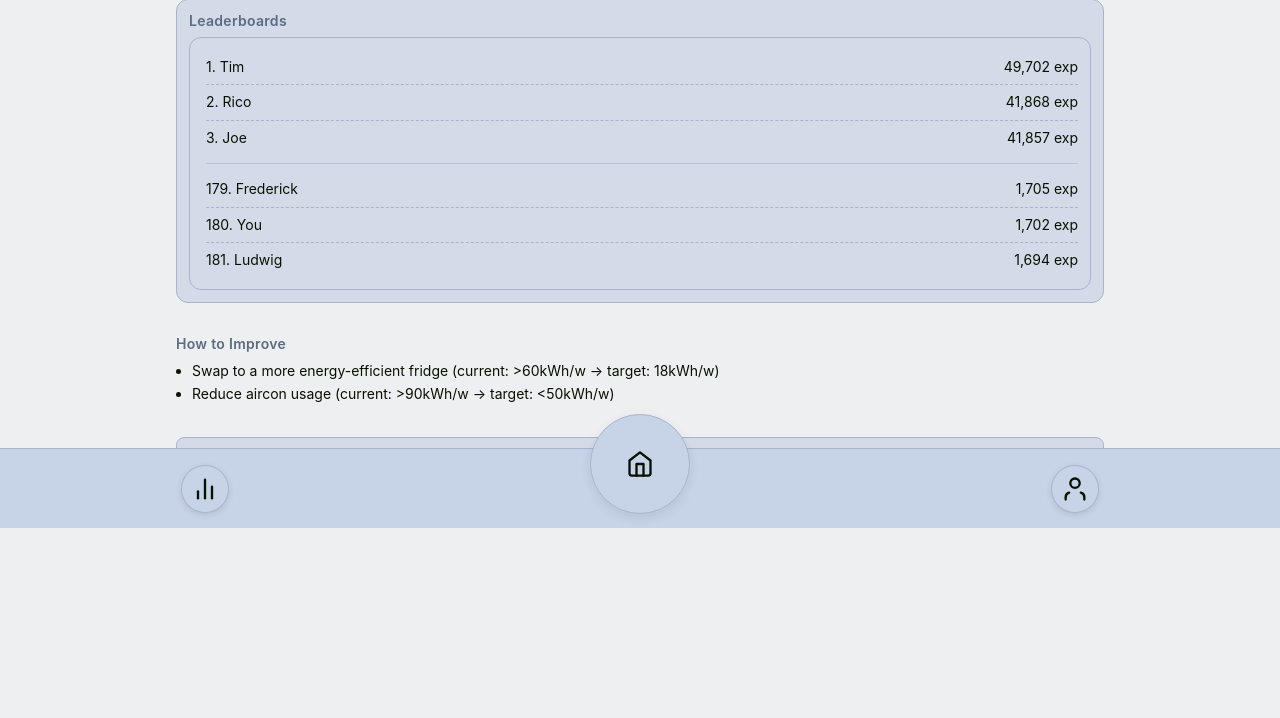
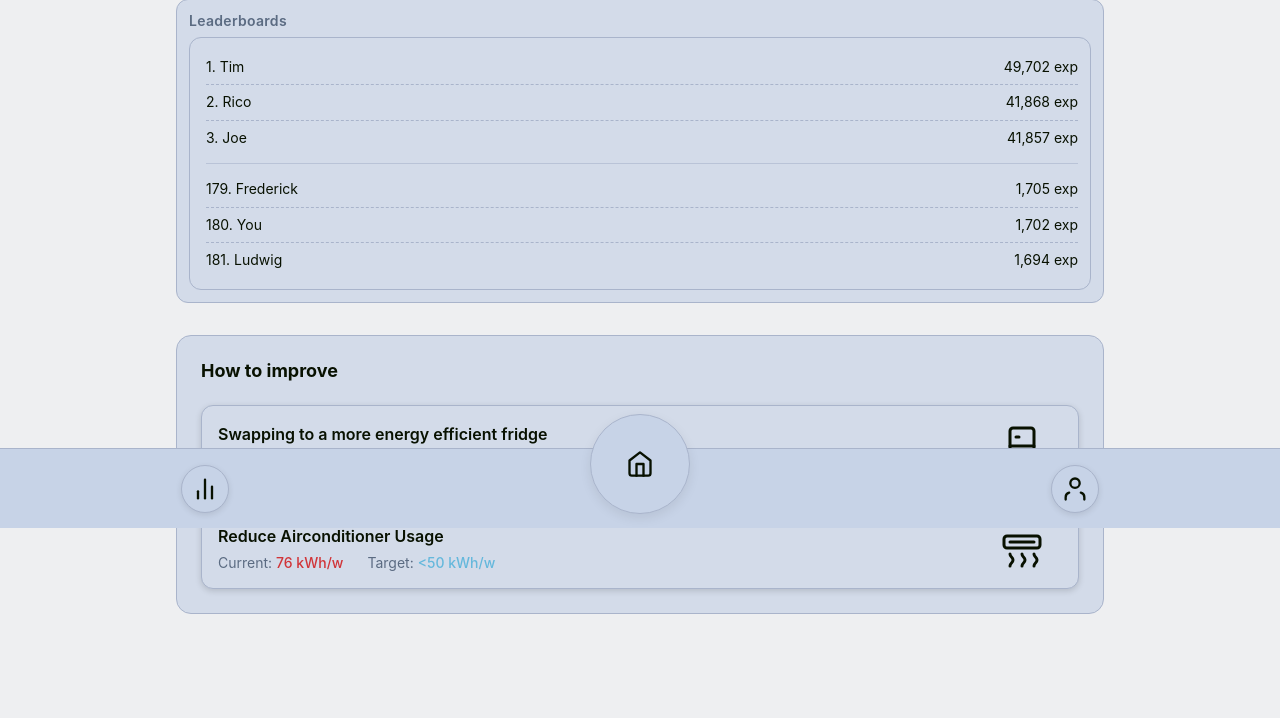
Before and after one commit to TimmyTam123/browhytfarewedoingthis, a Flask app: page /leaderboard in a window 1280 px wide. Shown: the part 272-990 px from the top of the page. Before the commit the page ends 800 px from the top, so only its background shows below. Run offline with Flask 3, Linux system fonts and the light colour scheme.

Commit message:
AHHAHAHA

```diff
--- a/app.py
+++ b/app.py
@@ -10,3 +10,7 @@ def home():
 @app.route("/leaderboard")
 def leaderboard():
     return render_template("leaderboard.html")
+
+@app.route("/profile")
+def profile():
+    return render_template("profile.html")
--- a/static/script.js
+++ b/static/script.js
@@ -9,6 +9,7 @@ document.addEventListener('DOMContentLoaded', () => {
   const sidebar = document.getElementById('sidebar');
 const toggleBtn = document.getElementById("toggleTheme");
   const root = document.documentElement;
+  sidebar.classList.add('ready');
 
   // Load saved theme from localStorage, or default to light
   const savedTheme = localStorage.getItem("theme") || "light";
@@ -102,7 +103,7 @@ if (increaseBtn && tempEl) {
     setTemp(current + 1);
   });
 }
-if (hamburger && sidebar) {
+  if (hamburger && sidebar) {
     hamburger.addEventListener('click', () => {
       sidebar.classList.toggle('open');
       console.log('Hamburger clicked, sidebar toggled.');
--- a/static/style.css
+++ b/static/style.css
@@ -173,7 +173,7 @@ html, body {
 
 /* Optional hover */
 :root[data-theme="dark"] .hamburger {
-  color: #eeffdb; /* light greenish-white from your palette */
+  color: #f8fff0; /* light greenish-white from your palette */
 }
 
 :root[data-theme="light"] .hamburger {
@@ -379,24 +379,105 @@ html, body {
   color: var(--border); /* dark tone for icon lines */
 }
 
-/* Sidebar */
+
+/* Sidebar base */
+/* Sidebar base */
 .sidebar {
   position: fixed;
   top: 0;
-  left: -260px; /* hidden by default */
+  left: 0;
   width: 240px;
   height: 100%;
   background: var(--panel-2);
   border-right: 1px solid var(--border);
   padding: 20px;
   box-shadow: 4px 0 12px var(--shadow-3);
-  transition: left 0.3s ease;
   z-index: 150;
   display: flex;
   flex-direction: column;
   justify-content: space-between;
+
+  transform: translateX(-260px);
+  opacity: 0;
+  pointer-events: none;
 }
 
+/* Only animate once .ready is applied */
+.sidebar.ready {
+  transition: transform 0.3s ease, opacity 0.3s ease;
+}
+
+.sidebar.open {
+  transform: translateX(0);
+  opacity: 1;
+  pointer-events: auto;
+}
+
+
+.leaderboard-footer {
+  padding: 24px;
+  margin-bottom: 20px;
+  background: var(--panel);
+  display: flex;
+  flex-direction: column;
+  gap: 20px;
+  border: 1px solid var(--border);
+  border-radius: 15px;
+}
+
+.footer-heading {
+  font-size: 18px;
+  font-weight: 700;
+  color: var(--text);
+  margin-bottom: 4px;
+}
+
+.efficiency-card {
+  display: flex;
+  align-items: center;
+  background: var(--panel-2);
+  border: 1px solid var(--border);
+  border-radius: 12px;
+  padding: 16px;
+  box-shadow: 0 2px 6px var(--shadow-2);
+}
+
+.card-icon {
+  width: 48px;
+  height: 48px;
+  margin-right: 16px;
+}
+
+.card-content {
+  flex: 1;
+}
+
+.card-title {
+  font-weight: 600;
+  font-size: 16px;
+  margin-bottom: 8px;
+  color: var(--text);
+}
+
+.card-metrics {
+  display: flex;
+  gap: 24px;
+  font-size: 14px;
+  color: var(--muted);
+}
+
+.metric span {
+  font-weight: 500;
+}
+
+/* Specific coloring */
+.metric:first-child span {
+  color: var(--bad); /* current usage */
+}
+
+.metric:last-child span {
+  color: var(--good); /* target usage */
+}
 html, body {
   height: 100%;
   background: var(--bg);
@@ -575,7 +656,9 @@ html, body {
 .leaderboard-wrapper {
   max-width: 480px;
   margin: 0 auto;
-  padding: 24px 16px 120px; /* bottom padding for nav bar */
+  padding: 24px 16px 180px; /* top, sides, bottom */
+
+
 }
 
 .section {
--- a/templates/leaderboard.html
+++ b/templates/leaderboard.html
@@ -62,16 +62,44 @@
 </ol>
     </div>
 
-    <div class="section">
-      <div class="title">How to Improve</div>
-      <ul>
-        <li>Swap to a more energy-efficient fridge (current: >60kWh/w → target: 18kWh/w)</li>
-        <li>Reduce aircon usage (current: >90kWh/w → target: <50kWh/w)</li>
-      </ul>
+<div class="leaderboard-footer">
+  <h2 class="footer-heading">How to improve</h2>
+
+  <div class="efficiency-card">
+
+    <div class="card-content">
+      <div class="card-title">Swapping to a more energy efficient fridge</div>
+      <div class="card-metrics">
+        <div class="metric">Current: <span>26 kWh/w</span></div>
+        <div class="metric">Target: <span>18 kWh/w</span></div>
+      </div>
     </div>
+    <svg class="card-icon" viewBox="0 0 64 64" fill="none" stroke="currentColor" stroke-width="4" stroke-linecap="round" stroke-linejoin="round">
+  <rect x="16" y="8" width="32" height="48" rx="4" ry="4" />
+  <line x1="16" y1="32" x2="48" y2="32" />
+  <line x1="24" y1="20" x2="28" y2="20" />
+  <line x1="24" y1="44" x2="28" y2="44" />
+</svg>
+  </div>
 
-    <a href="{{ url_for('home') }}" class="back-btn">← Back to Dashboard</a>
+  <div class="efficiency-card">
+
+    <div class="card-content">
+      <div class="card-title">Reduce Airconditioner Usage</div>
+      <div class="card-metrics">
+        <div class="metric">Current: <span>76 kWh/w</span></div>
+        <div class="metric">Target: <span>&lt;50 kWh/w</span></div>
+      </div>
+    </div>
+    <svg class="card-icon" viewBox="0 0 64 64" fill="none" stroke="currentColor" stroke-width="4" stroke-linecap="round" stroke-linejoin="round">
+  <rect x="8" y="16" width="48" height="16" rx="4" ry="4" />
+  <line x1="16" y1="24" x2="48" y2="24" />
+  <path d="M16 40c0 4 4 4 4 8s-4 4-4 8" />
+  <path d="M32 40c0 4 4 4 4 8s-4 4-4 8" />
+  <path d="M48 40c0 4 4 4 4 8s-4 4-4 8" />
+</svg>
   </div>
+</div>
 
   <!-- Bottom nav bar (same as index.html) -->
     <!-- BOTTOM NAV -->
@@ -97,7 +125,7 @@
     </svg>
   </button>
   </a>
-
+<a href="/profile">
   <button class="nav-btn side-btn">
   <!-- Profile icon -->
   <svg viewBox="0 0 24 24" fill="none" stroke="currentColor" stroke-width="2"
@@ -107,6 +135,7 @@
     <circle cx="12" cy="7" r="4" />
   </svg>
 </button>
+</a>
 </div>
 <script src="{{ url_for('static', filename='script.js') }}"></script>
 </body>
```
Also changed, not shown: templates/index.html (+6 -2 lines), templates/profile.html (added, +83 -0 lines), static/ac-icon.svg (added), static/fridge-icon.svg (added).
